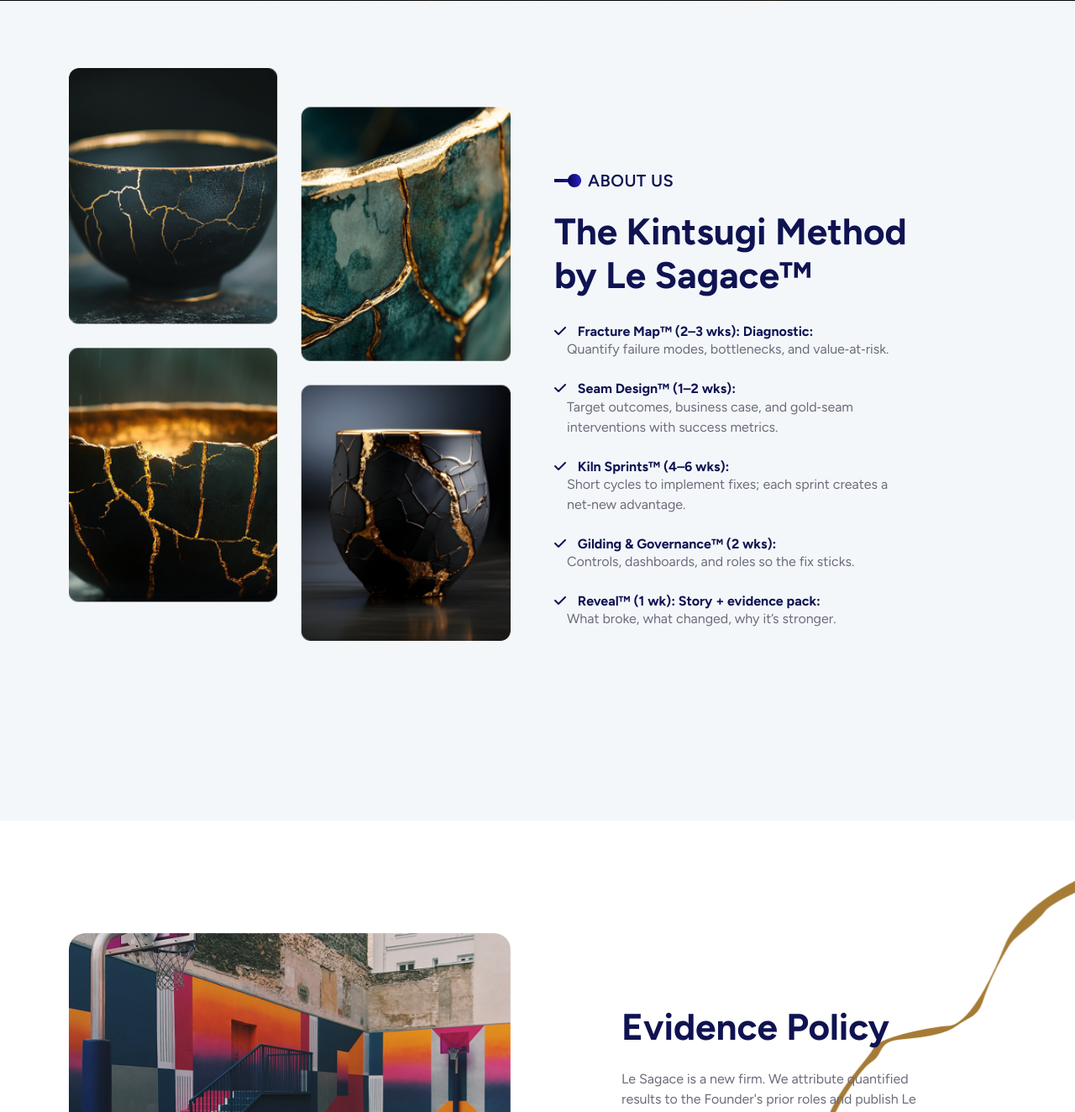
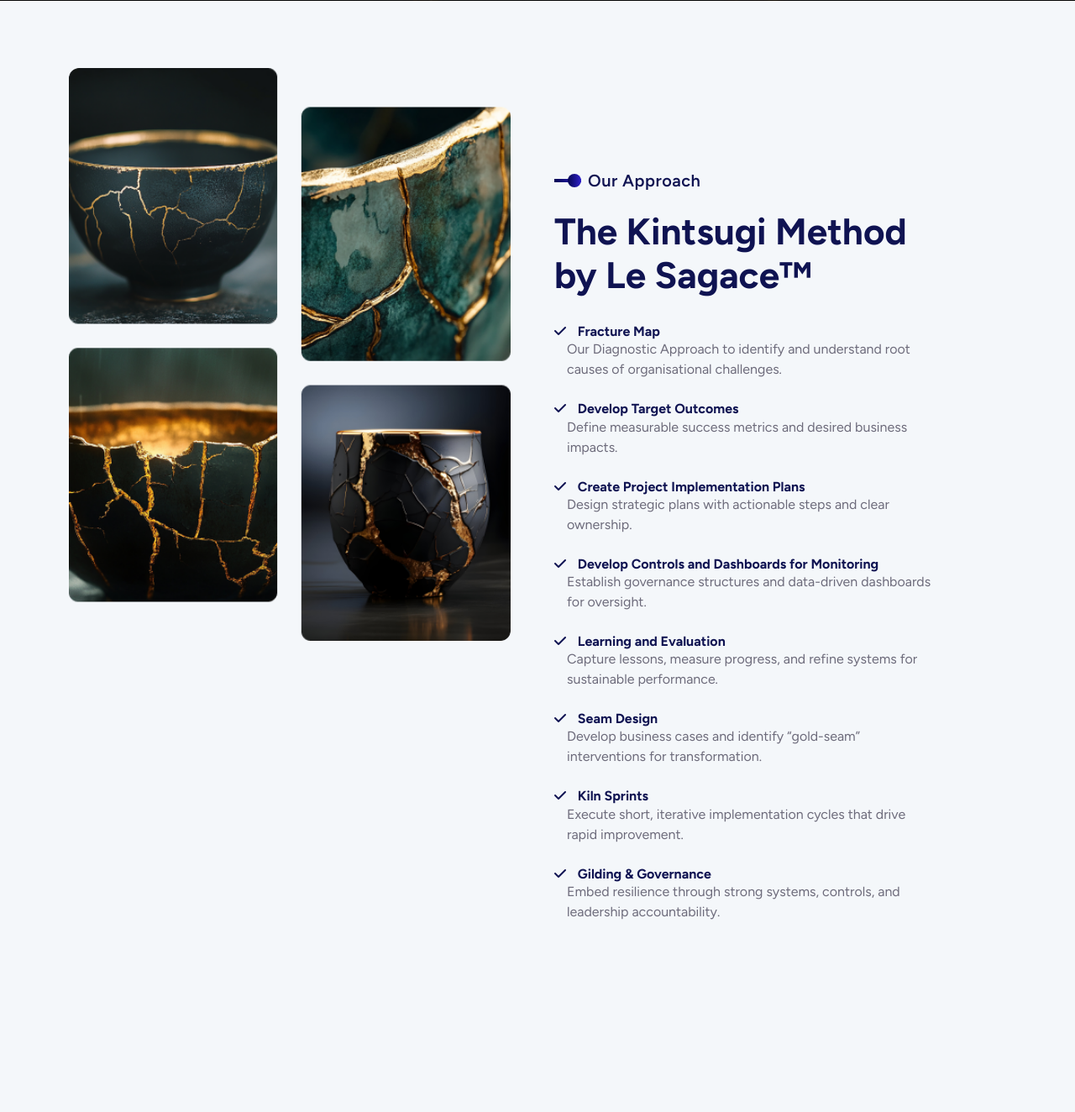
Before and after one commit to idongataide/lasagace, a PHP site: page /about.php in a window 1280 px wide. Shown: the part 3520-4844 px from the top of the page at 84% size. Run offline with PHP 8.4, Linux system fonts and the light colour scheme.

Commit message:
first commit

```diff
--- a/about.php
+++ b/about.php
@@ -229,62 +229,48 @@
                     <div class="col-lg-6">
                         <div class="about-image">
                             <img src="assets/img/4-images.png" alt="img" class="wow img-custom-anim-left" data-wow-duration="1.3s" data-wow-delay="0.3s">
-
                         </div>
                     </div>
                     <div class="col-lg-5 all-padding">
                         <div class="about-content">
                             <div class="pp-section-title mb-0 mt-4">
-                                    <span class="pp-sub-title wow fadeInUp">ABOUT US</span>
+                                <span class="pp-sub-title wow fadeInUp">Our Approach</span>
                                 <h2 class="wow fadeInUp" data-wow-delay=".3s">
                                     The Kintsugi Method <br/> by Le Sagace™
                                 </h2>
                             </div>
                             <div class="pp-about-item">
-                                   <div class="pp-about-text wow fadeInUp" data-wow-delay=".3s" style="visibility: visible; animation-delay: 0.3s; animation-name: fadeInUp;">
-                                        <h6>
-                                            <i class="fa-solid fa-check"></i>
-                                            Fracture Map™ (2–3 wks): Diagnostic:
-                                        </h6>
-                                        <p>
-                                        Quantify failure modes, bottlenecks, and value‑at‑risk.
-                                        </p>
+                                <div class="pp-about-text wow fadeInUp" data-wow-delay=".3s">
+                                    <h6><i class="fa-solid fa-check"></i> Fracture Map</h6>
+                                    <p>Our Diagnostic Approach to identify and understand root causes of organisational challenges.</p>
                                 </div>
-                                   <div class="pp-about-text wow fadeInUp" data-wow-delay=".5s" style="visibility: visible; animation-delay: 0.5s; animation-name: fadeInUp;">
-                                        <h6>
-                                            <i class="fa-solid fa-check"></i>
-                                            Seam Design™ (1–2 wks):
-                                        </h6>
-                                        <p>
-                                            Target outcomes, business case, and gold‑seam interventions with success metrics.
-                                        </p>
+                                <div class="pp-about-text wow fadeInUp" data-wow-delay=".4s">
+                                    <h6><i class="fa-solid fa-check"></i> Develop Target Outcomes</h6>
+                                    <p>Define measurable success metrics and desired business impacts.</p>
                                 </div>
-                                   <div class="pp-about-text wow fadeInUp" data-wow-delay=".5s" style="visibility: visible; animation-delay: 0.5s; animation-name: fadeInUp;">
-                                        <h6>
-                                            <i class="fa-solid fa-check"></i>
-                                            Kiln Sprints™ (4–6 wks):
-                                        </h6>
-                                        <p>
-                                            Short cycles to implement fixes; each sprint creates a net‑new advantage.
-                                        </p>
+                                <div class="pp-about-text wow fadeInUp" data-wow-delay=".5s">
+                                    <h6><i class="fa-solid fa-check"></i> Create Project Implementation Plans</h6>
+                                    <p>Design strategic plans with actionable steps and clear ownership.</p>
                                 </div>
-                                   <div class="pp-about-text wow fadeInUp" data-wow-delay=".5s" style="visibility: visible; animation-delay: 0.5s; animation-name: fadeInUp;">
-                                        <h6>
-                                            <i class="fa-solid fa-check"></i>
-                                            Gilding & Governance™ (2 wks):
-                                        </h6>
-                                        <p>
-                                            Controls, dashboards, and roles so the fix sticks.
-                                        </p>
+                                <div class="pp-about-text wow fadeInUp" data-wow-delay=".6s">
+                                    <h6><i class="fa-solid fa-check"></i> Develop Controls and Dashboards for Monitoring</h6>
+                                    <p>Establish governance structures and data-driven dashboards for oversight.</p>
                                 </div>
-                                   <div class="pp-about-text wow fadeInUp" data-wow-delay=".5s" style="visibility: visible; animation-delay: 0.5s; animation-name: fadeInUp;">
-                                        <h6>
-                                            <i class="fa-solid fa-check"></i>
-                                            Reveal™ (1 wk): Story + evidence pack:
-                                        </h6>
-                                        <p>
-                                            What broke, what changed, why it’s stronger.
-                                        </p>
+                                <div class="pp-about-text wow fadeInUp" data-wow-delay=".7s">
+                                    <h6><i class="fa-solid fa-check"></i> Learning and Evaluation</h6>
+                                    <p>Capture lessons, measure progress, and refine systems for sustainable performance.</p>
+                                </div>
+                                <div class="pp-about-text wow fadeInUp" data-wow-delay=".8s">
+                                    <h6><i class="fa-solid fa-check"></i> Seam Design</h6>
+                                    <p>Develop business cases and identify “gold-seam” interventions for transformation.</p>
+                                </div>
+                                <div class="pp-about-text wow fadeInUp" data-wow-delay=".9s">
+                                    <h6><i class="fa-solid fa-check"></i> Kiln Sprints</h6>
+                                    <p>Execute short, iterative implementation cycles that drive rapid improvement.</p>
+                                </div>
+                                <div class="pp-about-text wow fadeInUp" data-wow-delay="1.0s">
+                                    <h6><i class="fa-solid fa-check"></i> Gilding & Governance</h6>
+                                    <p>Embed resilience through strong systems, controls, and leadership accountability.</p>
                                 </div>
                             </div>
                         </div>
@@ -293,6 +279,7 @@
             </div>
         </div>
     </section>
+
 
       <section class="pp-about-section section-bg- line-bg section-padding fix">
             <div class="container">
```
Lines whose indentation alone changed are shown as unchanged.
